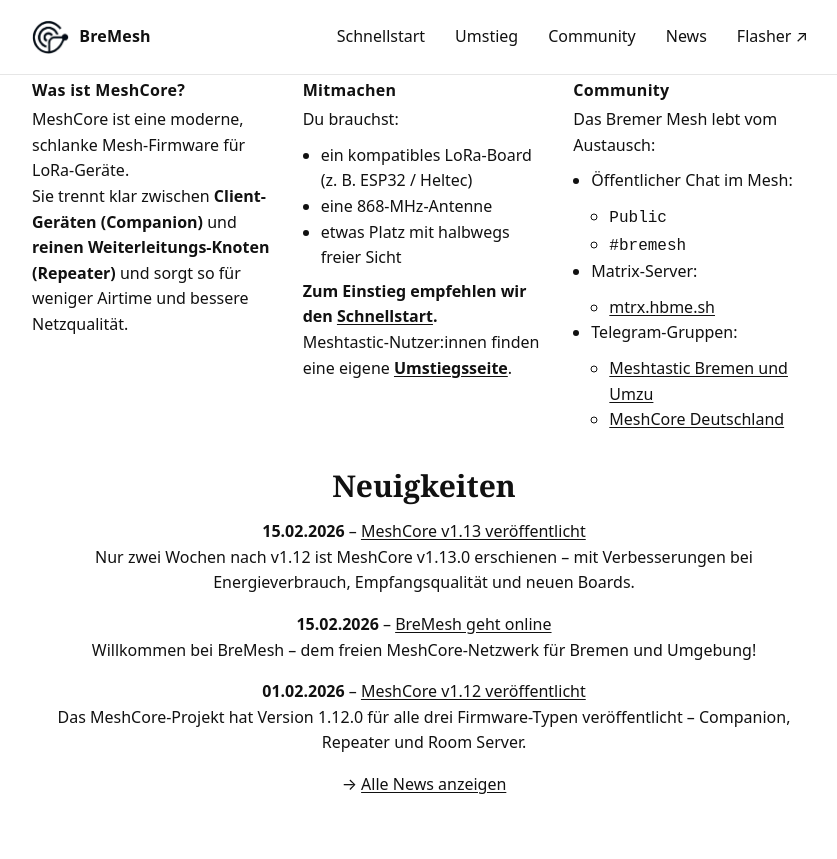
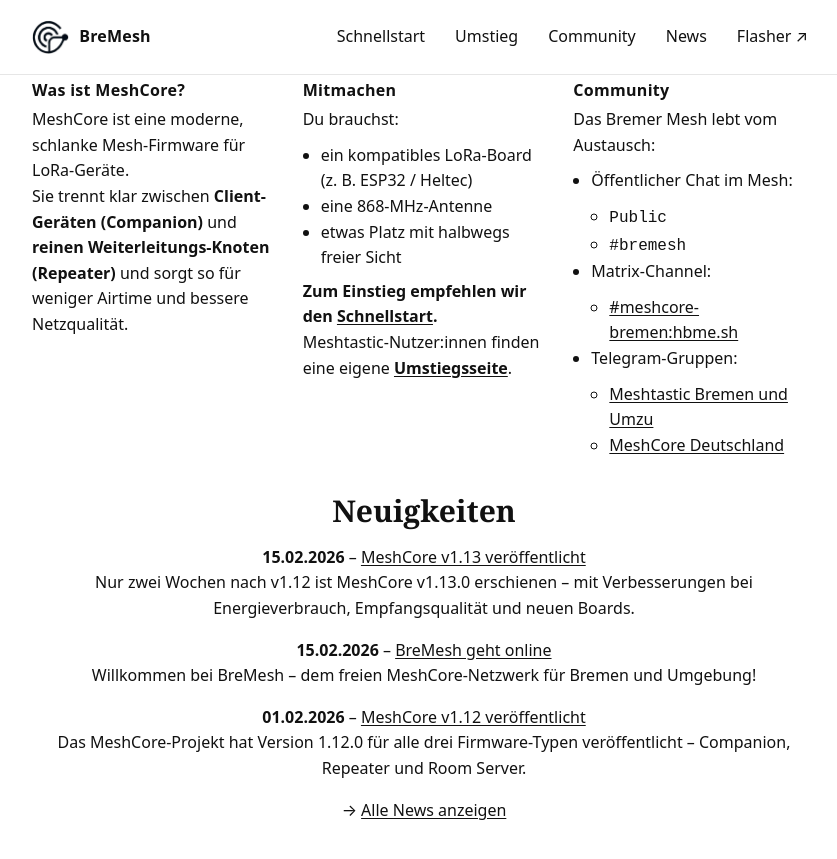
Before and after one commit to NordCen/BreMeshPeople, a Jekyll site: the page built from index.md, in a window 1280 px wide and 900 px high, scrolled down 600 px. Shown: the top 859 px of the window, without its empty margins (216-1053 px from the left). Built offline with Jekyll 4.4.1, drawn with Linux system fonts in a browser that asks for light colours.

Commit message:
Update Matrix server references to improve clarity and consistency

```diff
--- a/index.md
+++ b/index.md
@@ -52,8 +52,8 @@
 - Öffentlicher Chat im Mesh:
   - `Public`
   - `#bremesh`
-- Matrix-Server:
-  - [mtrx.hbme.sh](https://mtrx.hbme.sh)
+- Matrix-Channel:
+  - [#meshcore-bremen:hbme.sh](https://matrix.to/#/%23meshcore-bremen:hbme.sh)
 - Telegram-Gruppen:
   - [Meshtastic Bremen und Umzu](https://t.me/meshhbuz)
   - [MeshCore Deutschland](https://t.me/meshcorede)
```
Also changed, not shown: community-builds.md (+2 -2 lines).
